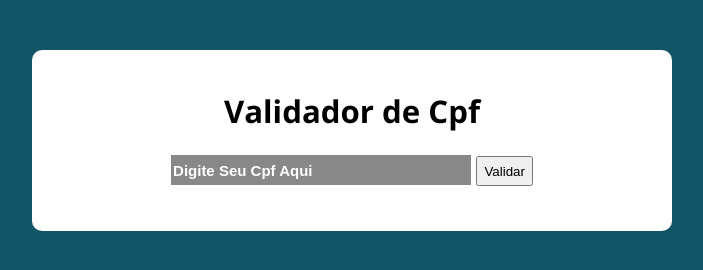
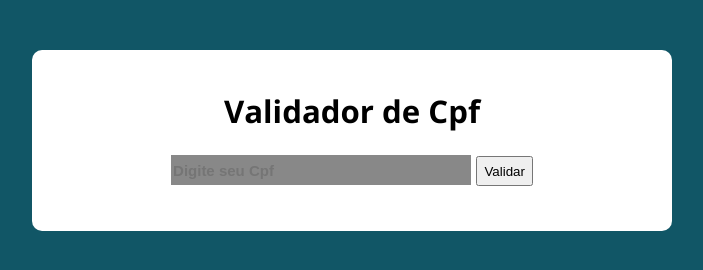
Before and after one commit to hugobr72/Validar-Cpf-Vers-o-2, a plain HTML site: page index.html in a window 1280 px wide. Shown: the whole page, without its empty margins (288-991 px from the left). Drawn offline with nearby package versions, Linux system fonts and the light colour scheme.

Commit message:
placeholder

```diff
--- a/index.html
+++ b/index.html
@@ -13,7 +13,7 @@
 
   <section class="container">
     <h2>Validador de Cpf</h2>
-    <input type="text" id="input" value="Digite Seu Cpf Aqui">
+    <input type="text" id="input" value="" placeholder="Digite seu Cpf">
     <button id="validar">Validar</button>
     <div class="texto">
       <h3></h3>
```
